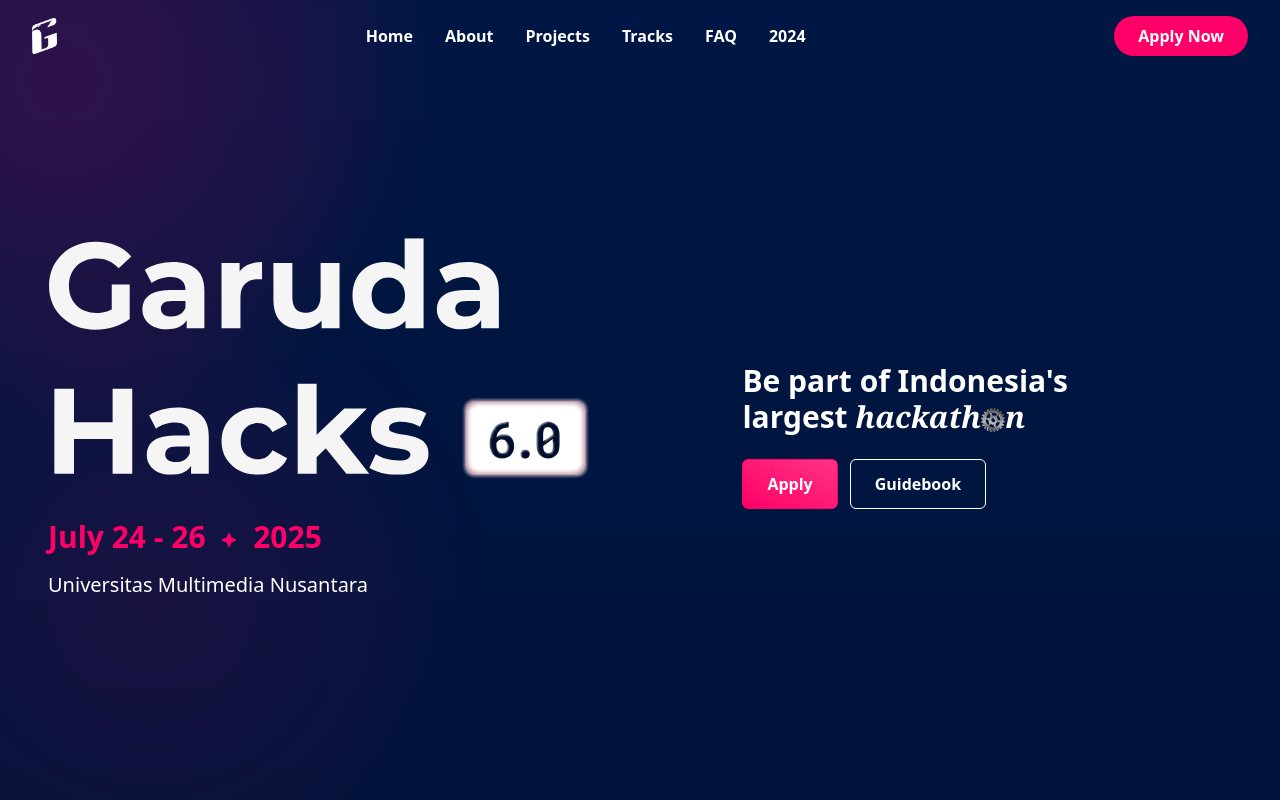
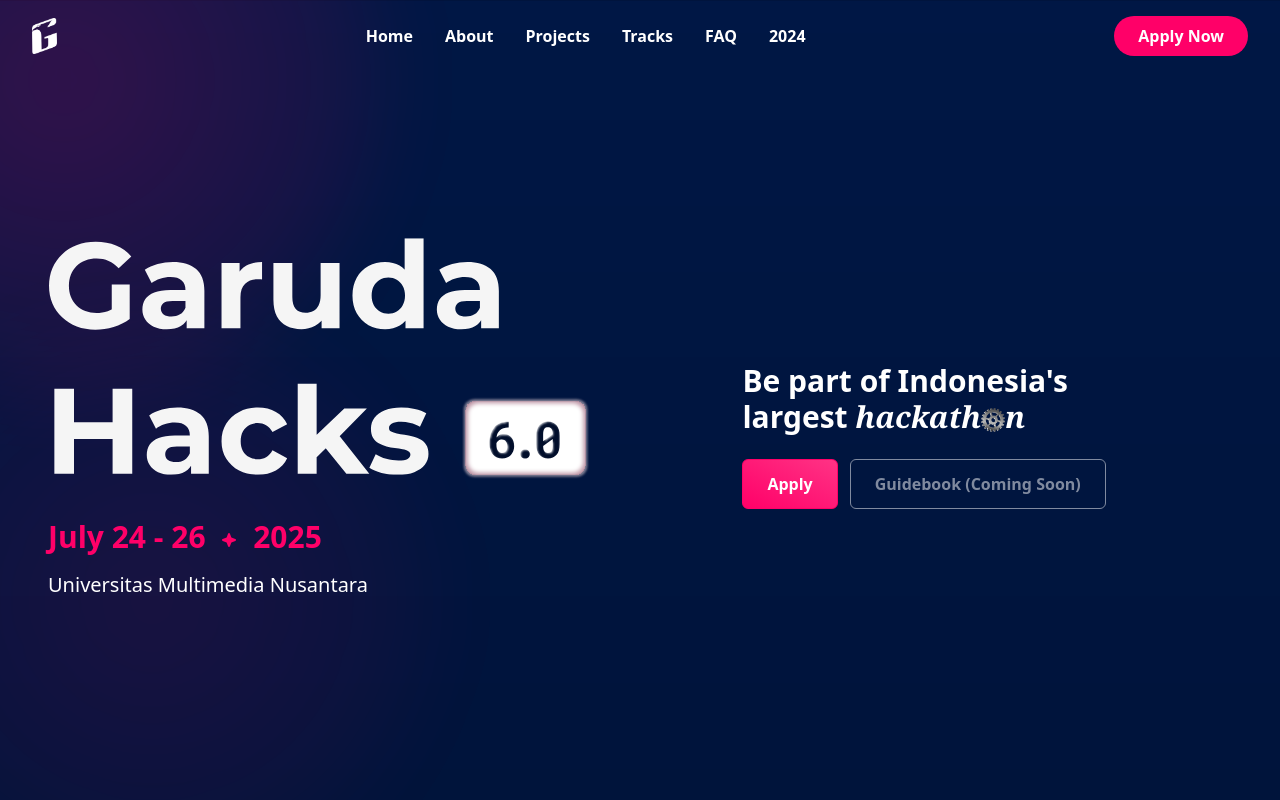
Before and after one commit to GarudaHacks/gh-6.0-site, a Next.js app: page / in a window 1280 px wide. Shown: the top 800 px of the page. Built offline with nearby package versions, Linux system fonts and the light colour scheme.

Commit message:
Revert "chore: update guidebook"

```diff
--- a/app/sections/Hero.tsx
+++ b/app/sections/Hero.tsx
@@ -63,14 +63,9 @@
             </div>
             <div className="flex sm:flex-col md:flex-row gap-3">
               <ApplyButton />
-              <a
-                href="https://garudahq.notion.site/guidebook"
-                target="_blank"
-                rel="noopener noreferrer"
-                className="px-6 py-3 font-semibold border border-white rounded-md text-white hover:opacity-80 transition"
-              >
-                Guidebook
-              </a>
+              <button disabled className="px-6 py-3 font-semibold border border-white rounded-md text-white opacity-50 cursor-not-allowed transition">
+                Guidebook (Coming Soon)
+              </button>
             </div>
           </div>
         </div>
```
